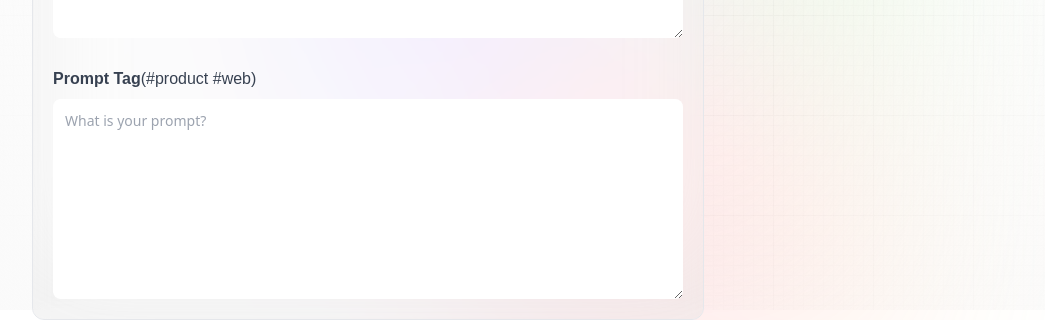
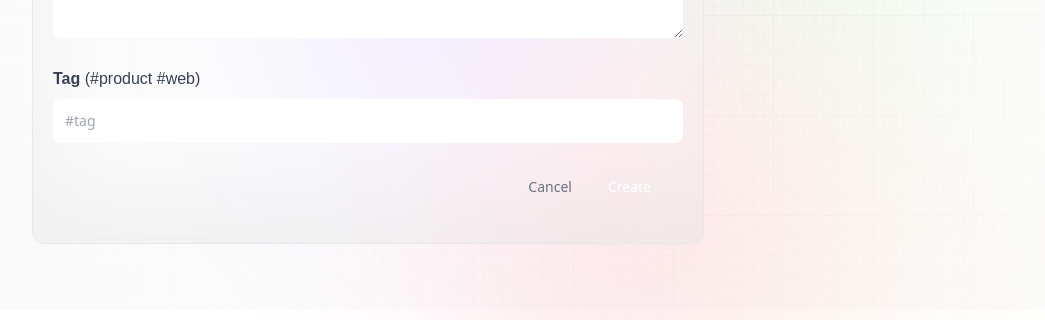
Before and after one commit to manulthanura/Prompt-Community, a Next.js app: page /create-prompt in a window 1280 px wide. Shown: the part 490-810 px from the top of the page, without its empty margins (32-1077 px from the left). Built offline with nearby package versions, Linux system fonts and the light colour scheme; no server answers.

Commit message:
Update Form.jsx

```diff
--- a/components/Form.jsx
+++ b/components/Form.jsx
@@ -23,17 +23,29 @@
         </label>
         <label>
           <span className="font-satoshi font-semibold text-base text-gray-700">
-            Prompt Tag
+            Tag {``}
             <span className="font-normal">(#product #web)</span>
           </span>
-          <textarea
-            value={post.prompt}
-            onChange={(e) => setPost({...post, prompt: e.target.value})}
-            placeholder="What is your prompt?"
+          <input
+            value={post.tag}
+            onChange={(e) => setPost({...post, tag: e.target.value})}
+            placeholder="#tag"
             required
-            className="form_textarea"
+            className="form_input"
           />
         </label>
+        <div className="flex-end mx-3 mb-5 gap-4">
+          <Link href="/" className="text-gray-500 text-sm">
+            Cancel
+          </Link>
+          <button
+            type="submit"
+            disabled={submitting}
+            className="px-5 py-1.5 text-sm bg-primary-orange rounded-full text-white"
+          >
+            {submitting ? `${type}...` : type}
+          </button>
+        </div>
       </form>
     </section>
   )
```
